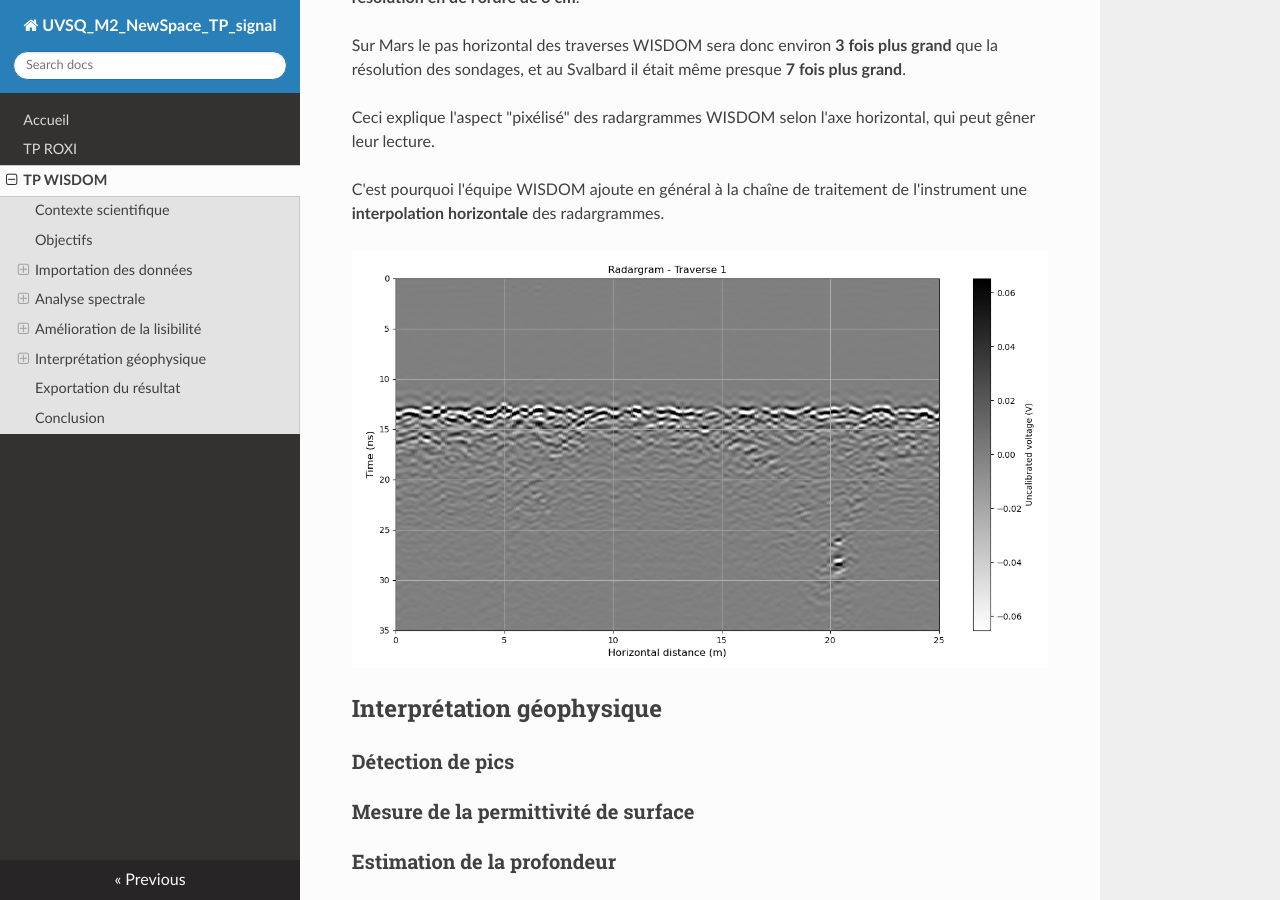
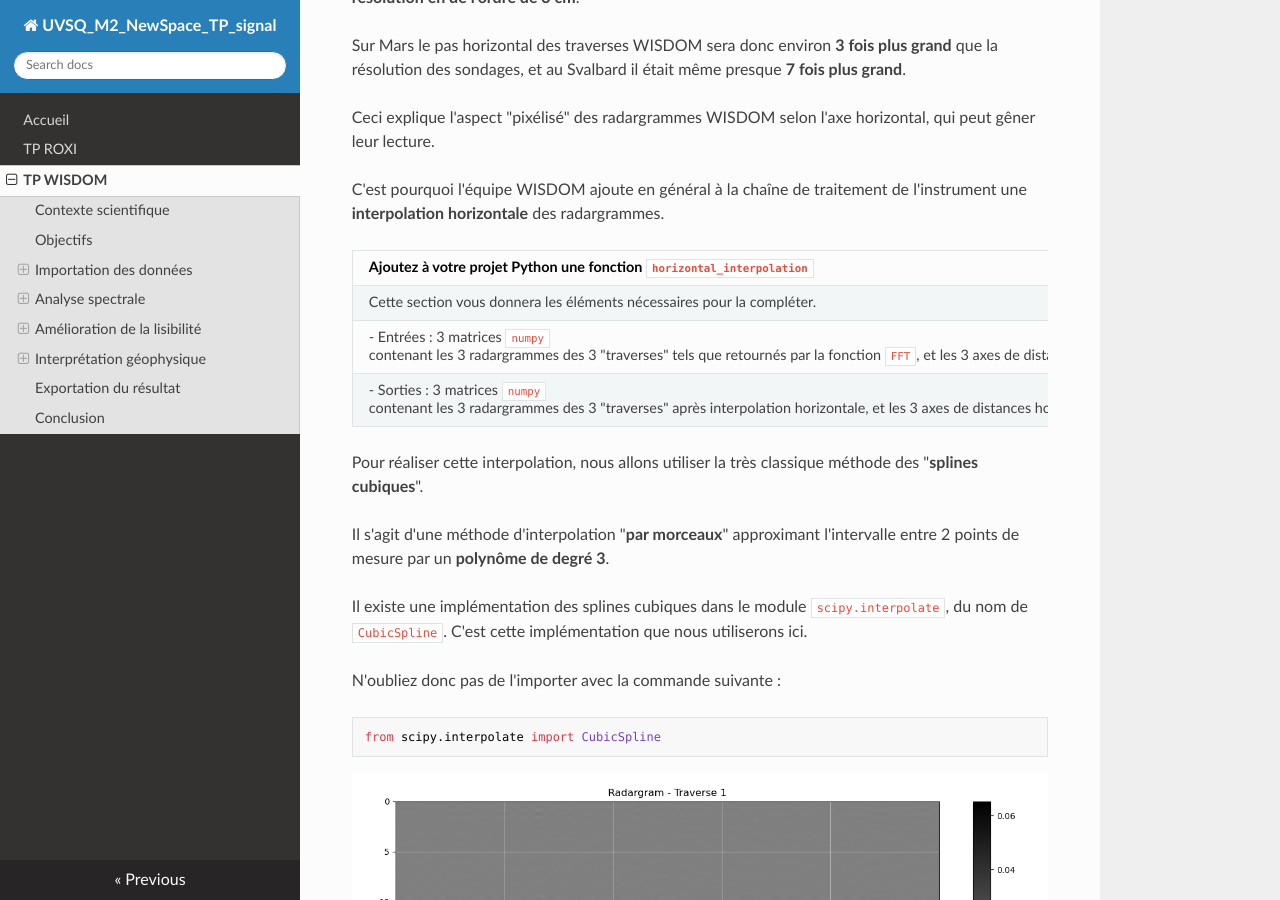
Before and after one commit to NicOudart/UVSQ_M2_NewSpace_TP_signal, an MkDocs documentation site: the page built from docs/TP_WISDOM.md, in a window 1280 px wide and 900 px high, scrolled down 27789 px. Built offline with MkDocs 1.6.1, drawn with Linux system fonts in a browser that asks for light colours; nearby versions of some CDN libraries.

Commit message:
-Progress on WISDOM.

```diff
--- a/docs/TP_WISDOM.md
+++ b/docs/TP_WISDOM.md
@@ -758,6 +758,25 @@ Ceci explique l'aspect "pixélisé" des radargrammes WISDOM selon l'axe horizont
 
 C'est pourquoi l'équipe WISDOM ajoute en général à la chaîne de traitement de l'instrument une **interpolation horizontale** des radargrammes.
 
+|Ajoutez à votre projet Python une fonction `horizontal_interpolation`|
+|:-|
+|Cette section vous donnera les éléments nécessaires pour la compléter.|
+|- Entrées : 3 matrices `numpy` contenant les 3 radargrammes des 3 "traverses" tels que retournés par la fonction `FFT`, et les 3 axes de distances horizontales correspondants.|
+|- Sorties : 3 matrices `numpy` contenant les 3 radargrammes des 3 "traverses" après interpolation horizontale, et les 3 axes de distances horizontales correspodants.|
+
+Pour réaliser cette interpolation, nous allons utiliser la très classique méthode des "**splines cubiques**".
+
+Il s'agit d'une méthode d'interpolation "**par morceaux**" approximant l'intervalle entre 2 points de mesure par un **polynôme de degré 3**.
+
+Il existe une implémentation des splines cubiques dans le module `scipy.interpolate`, du nom de `CubicSpline`.
+C'est cette implémentation que nous utiliserons ici.
+
+N'oubliez donc pas de l'importer avec la commande suivante :
+
+~~~
+from scipy.interpolate import CubicSpline
+~~~
+
 
 
 ![Exemple de radargramme WISDOM après interpolation horizontale](img/WISDOM_horizontal_interpolation_radargram_example.png)
```
